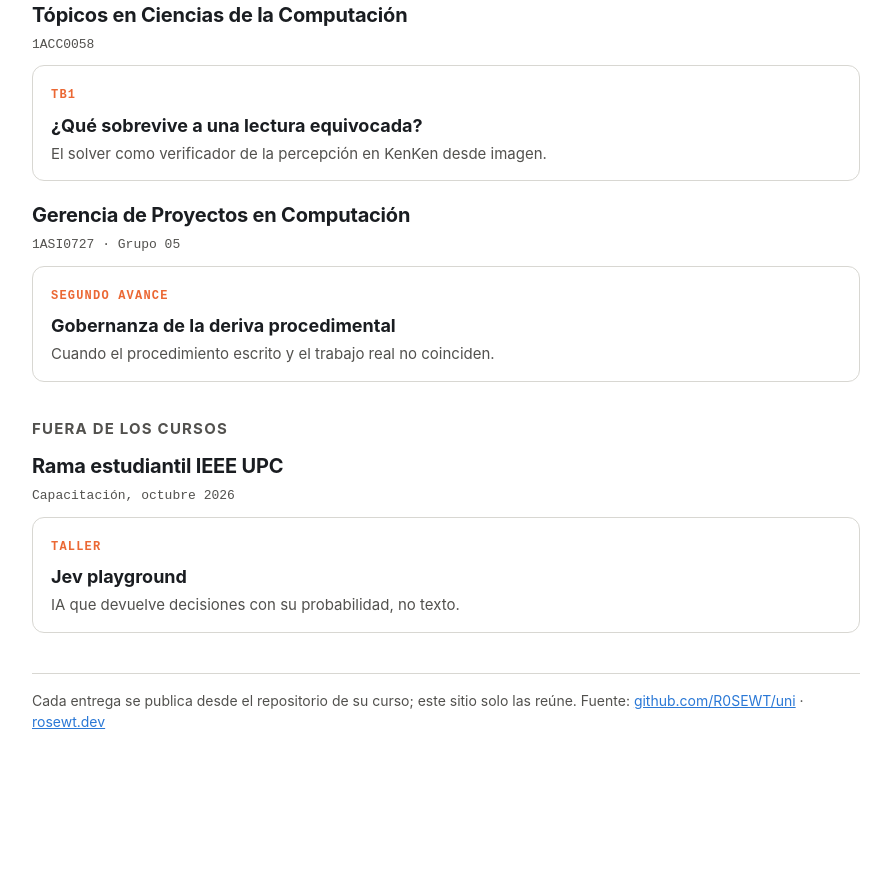
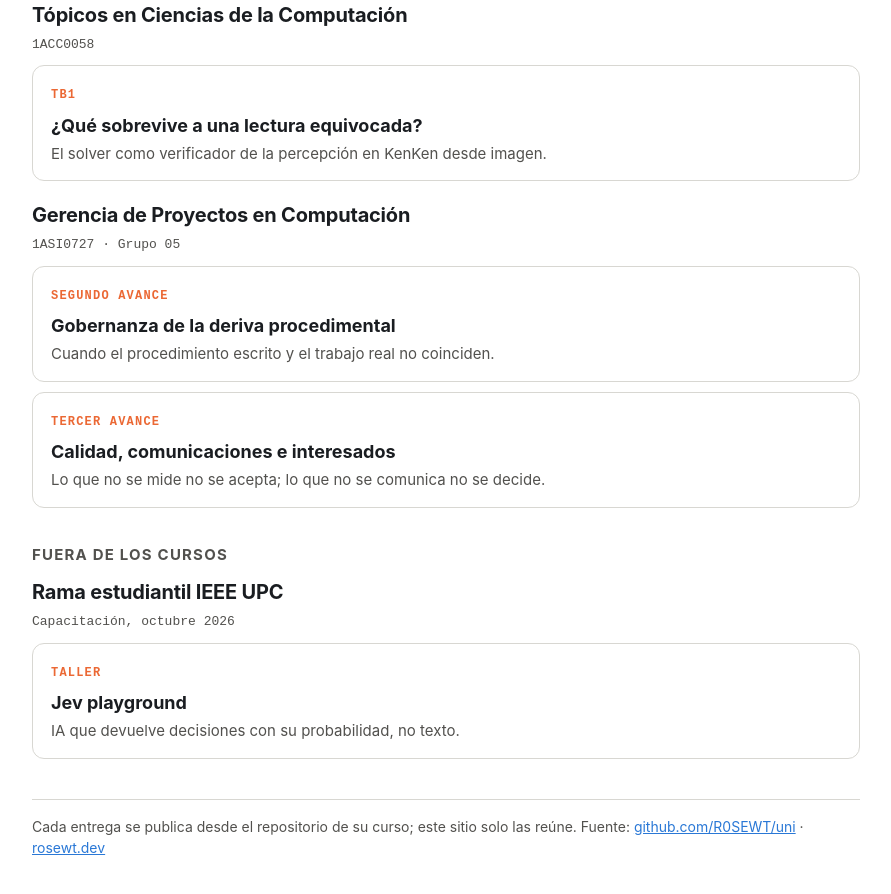
Before and after one commit to R0SEWT/uni, a plain HTML site: page sitio/index.html in a window 1280 px wide. Shown: the part 511-1405 px from the top of the page, without its empty margins (194-1085 px from the left). Before the commit the page ends 1313 px from the top, so only its background shows below. Drawn offline with Linux system fonts and the light colour scheme.

Commit message:
gpp/av3: tercer avance de Gerencia de Proyectos
Monta en /gpp/av3/ la exposición del Tercer Avance del Grupo 05 (calidad, comunicaciones e
interesados), publicada desde GPP-course/course/av3/publicar.sh en su propio sitio de Netlify,
gpp-av3-rosewt. Agrega la regla de proxy, la tarjeta en la portada y la fila en el README.

```diff
--- a/sitio/index.html
+++ b/sitio/index.html
@@ -91,6 +91,11 @@
         <strong>Gobernanza de la deriva procedimental</strong>
         <span class="d">Cuando el procedimiento escrito y el trabajo real no coinciden.</span>
       </a></li>
+      <li><a href="gpp/av3/">
+        <span class="tag">TERCER AVANCE</span>
+        <strong>Calidad, comunicaciones e interesados</strong>
+        <span class="d">Lo que no se mide no se acepta; lo que no se comunica no se decide.</span>
+      </a></li>
     </ul>
   </section>
 
```
Also changed, not shown: 2 other files.
